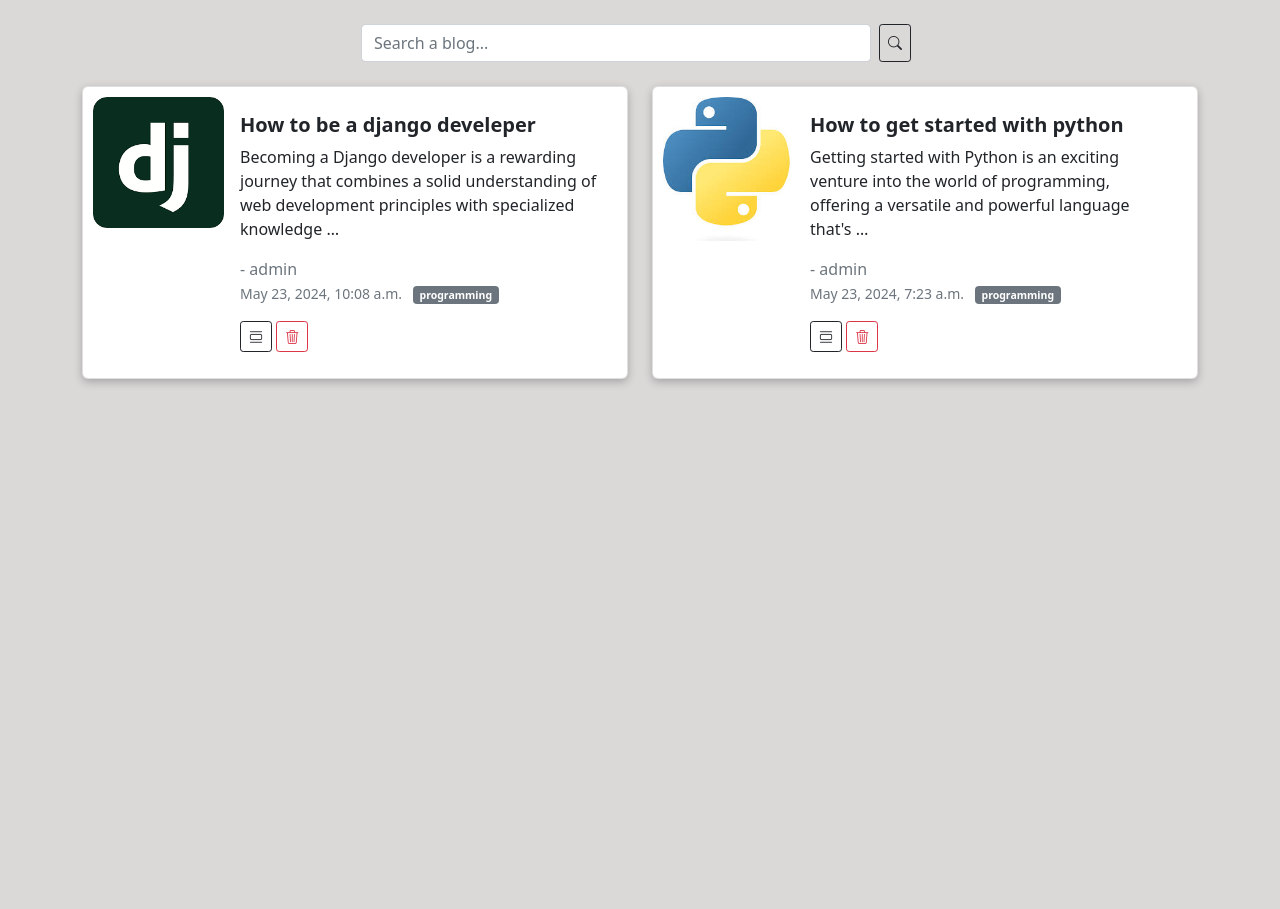
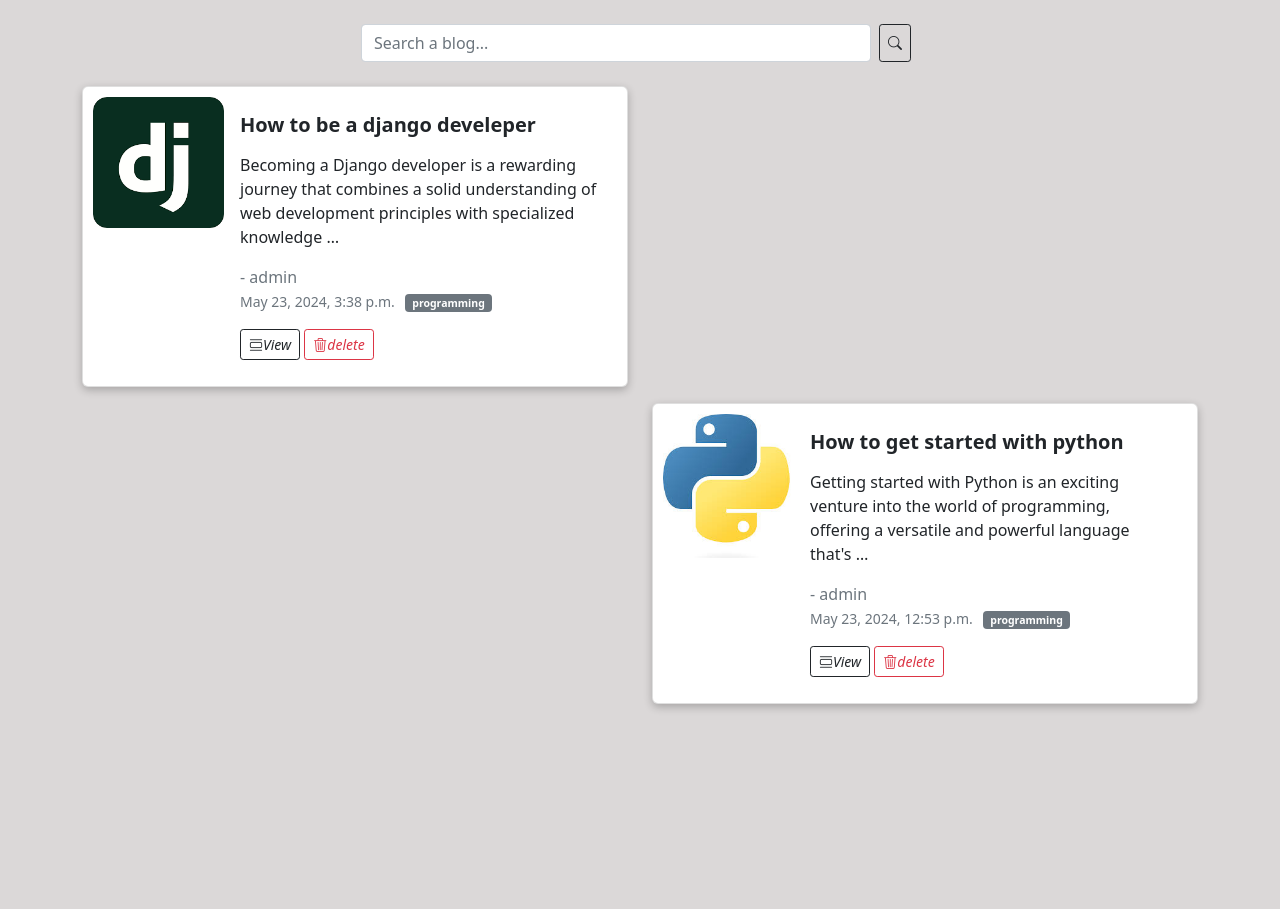
Before and after one commit to sajjankarki18/blogspot, a Django app: page / in a window 1280 px wide. Shown: the part 56-965 px from the top of the page. Before the commit the page ends 442 px from the top, so only its background shows below. Run offline with Django 4.2, Linux system fonts and the light colour scheme; a user stored in the database is signed in; data comes from the database, SQL or seed files in the repository.

Commit message:
new files added

```diff
--- a/blog/settings.py
+++ b/blog/settings.py
@@ -109,7 +109,7 @@ AUTH_PASSWORD_VALIDATORS = [
 
 LANGUAGE_CODE = 'en-us'
 
-TIME_ZONE = 'UTC'
+TIME_ZONE = 'Asia/Kolkata'
 
 USE_I18N = True
 
--- a/myblogs/models.py
+++ b/myblogs/models.py
@@ -23,8 +23,8 @@ class Blog(models.Model):
 
 class Comment(models.Model):
     user = models.ForeignKey(User,on_delete=models.CASCADE, default=1)
-    blog = models.ForeignKey(Blog, blank=True, null=True, on_delete=models.SET_NULL)
-    comment = models.TextField(max_length=500, null=False, blank=False, default='no comments')
+    blog = models.ForeignKey(Blog, blank=True, null=True, on_delete=models.CASCADE)
+    comment = models.TextField()
     created_at = models.DateTimeField(default=datetime.now, blank=True)
     created_by = models.CharField(max_length=100, null=False, default=False)
 
--- a/myblogs/urls.py
+++ b/myblogs/urls.py
@@ -8,6 +8,7 @@ urlpatterns = [
     path('yourBlog/<str:pk>/', views.yourBlog, name='yourBlog'),
     path('editBlog/<str:pk>/', views.editBlog, name='editBlog'),
     path('deleteBlog/<str:pk>/', views.deleteBlog, name='deleteBlog'),
+    path('deleteComment/<str:pk>/', views.deleteComment, name='deleteComment'),
     path('blogfeed/', views.blogfeed, name='blogfeed'),
 
     # authentcation views
--- a/myblogs/views.py
+++ b/myblogs/views.py
@@ -94,6 +94,13 @@ def deleteBlog(request, pk):
     return redirect('index')
 
 @login_required(login_url='loginUser')
+def deleteComment(request, pk):
+    comments = get_object_or_404(Comment, id = pk, user=request.user)
+    blog_pk = comments.blog.pk
+    comments.delete()
+    return redirect('yourBlog', pk=blog_pk)
+
+@login_required(login_url='loginUser')
 def blogfeed(request):
     blogs = Blog.objects.exclude(user=request.user)
     return render(request, 'blogfeed.html', {'blogs': blogs})
--- a/templates/index.html
+++ b/templates/index.html
@@ -13,9 +13,7 @@
   <script src="https://cdn.jsdelivr.net/npm/bootstrap@5.0.2/dist/js/bootstrap.min.js"
     integrity="sha384-cVKIPhGWiC2Al4u+LWgxfKTRIcfu0JTxR+EQDz/bgldoEyl4H0zUF0QKbrJ0EcQF"
     crossorigin="anonymous"></script>
-<head>
-    <!-- Other head elements -->
-    <link rel="stylesheet" href="https://cdnjs.cloudflare.com/ajax/libs/bootstrap-icons/1.10.2/font/bootstrap-icons.min.css">
+  <link rel="stylesheet" href="https://cdnjs.cloudflare.com/ajax/libs/bootstrap-icons/1.10.2/font/bootstrap-icons.min.css">
 </head>
 
 <body style="background-color: rgb(219, 216, 216); margin-bottom: 1000px;">
@@ -43,7 +41,7 @@
             </a>
             <ul class="dropdown-menu" aria-labelledby="navbarDropdown">
               <li><a class="dropdown-item" href="{% url 'writeBlog' %}">write a new blog</a></li>
-              <li><a class="dropdown-item" href="">about</a></li>
+              <li><a class="dropdown-item" href="">Profile</a></li>
             </ul>
           </li>
         </ul>
@@ -60,7 +58,7 @@
         <input type="search" name="query" class="form-control form-control-dark" placeholder="Search a blog..." aria-label="Search">
         <button class="btn btn-outline-dark btn-sm mx-2">
           <i class="bi bi-search"></i>
-      </button>
+        </button>
       </div>
     </form>
   </div>
@@ -68,7 +66,11 @@
   <div class="container">
     <div class="row">
       {% for blog in blogs reversed %}
+      {% if forloop.counter|divisibleby:2 %}
+      <div class="col-md-6 mb-3 offset-md-6">
+      {% else %}
       <div class="col-md-6 mb-3">
+      {% endif %}
         <div class="card"style="border-radius: 6px; box-shadow: rgba(0, 0, 0, 0.24) 0px 3px 8px;">
           <div class="row g-0" style="padding: 10px;">
             <div class="col-md-3">
@@ -81,7 +83,7 @@
             <div class="col-md-9">
               <div class="card-body">
                 <h5 class="card-title"><b>{{ blog.title|truncatewords:6 }}</b></h5>
-                <p class="card-text">{{ blog.description|truncatewords:20 }}</p>
+                <p class="card-text">{{ blog.description|linebreaks|truncatewords:20 }}</p>
                 <p class="text-muted" style="margin: 0;">- {{user.username}}</p>
                 <p class="card-text">
                   <small class="text-muted">{{ blog.created_at }}
@@ -89,10 +91,10 @@
                   </small>
                 </p>
                 <a href="{% url 'yourBlog' blog.id %}" class="btn btn-outline-dark btn-sm">
-                  <i class="bi bi-view-list"></i>
+                  <i class="bi bi-view-list">View</i>
                 </a>
                 <a href="{% url 'deleteBlog' blog.id %}" class="btn btn-outline-danger btn-sm">
-                  <i class="bi bi-trash3"></i>
+                  <i class="bi bi-trash3">delete</i>
                 </a>
               </div>
             </div>
@@ -108,12 +110,8 @@
           <span class="visually-hidden">Loading...</span>
         </div>
       </div>
-
       {% endif %}
     </div>
   </div>
-
-
 </body>
-
 </html>
```
Also changed, not shown: templates/yourBlog.html (+27 -2 lines), myblogs/migrations/0010_alter_comment_blog_alter_comment_comment.py (added), static/images/blog_ENYU51x.png (added), static/images/blog_K31J3Kq.png (added).
